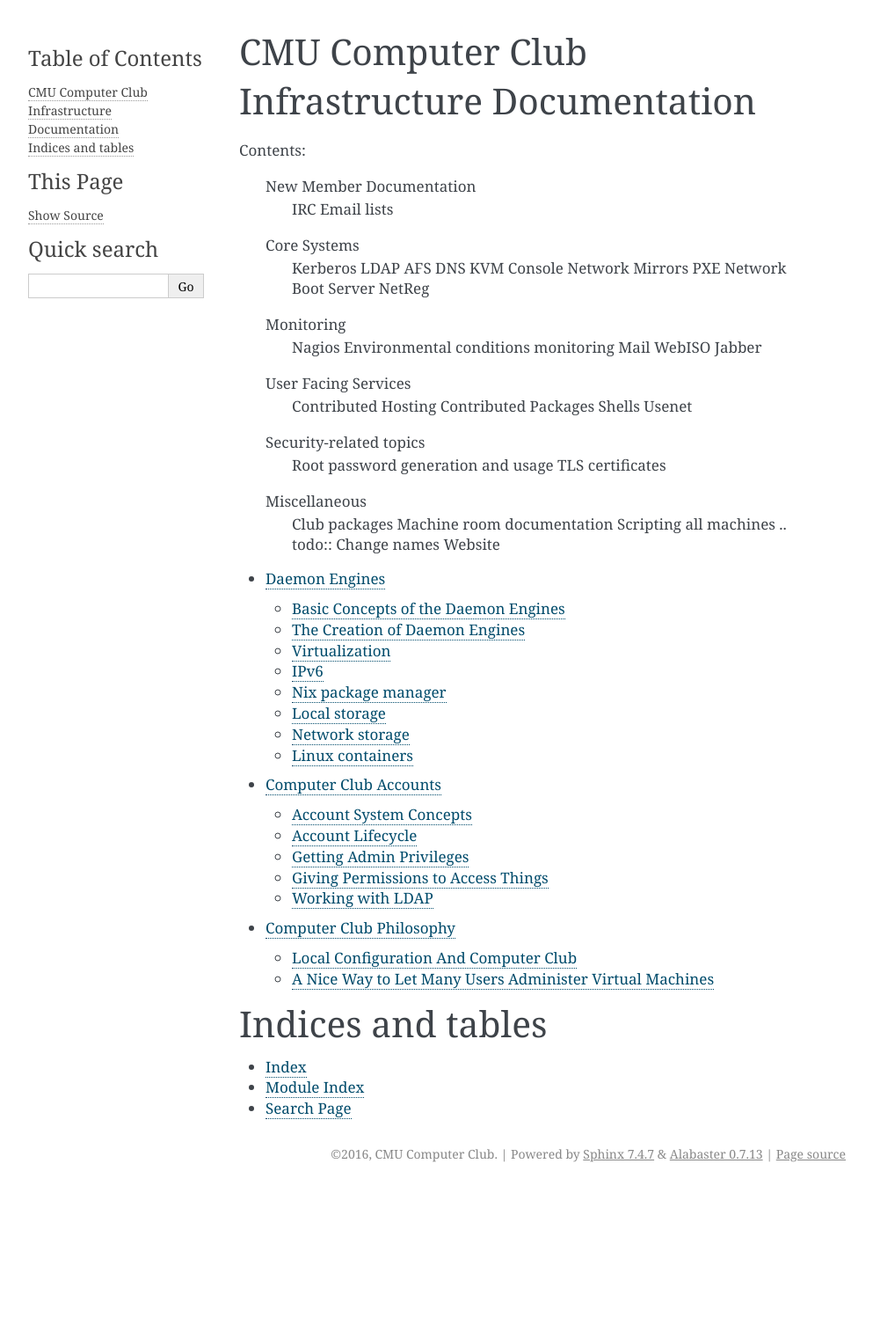
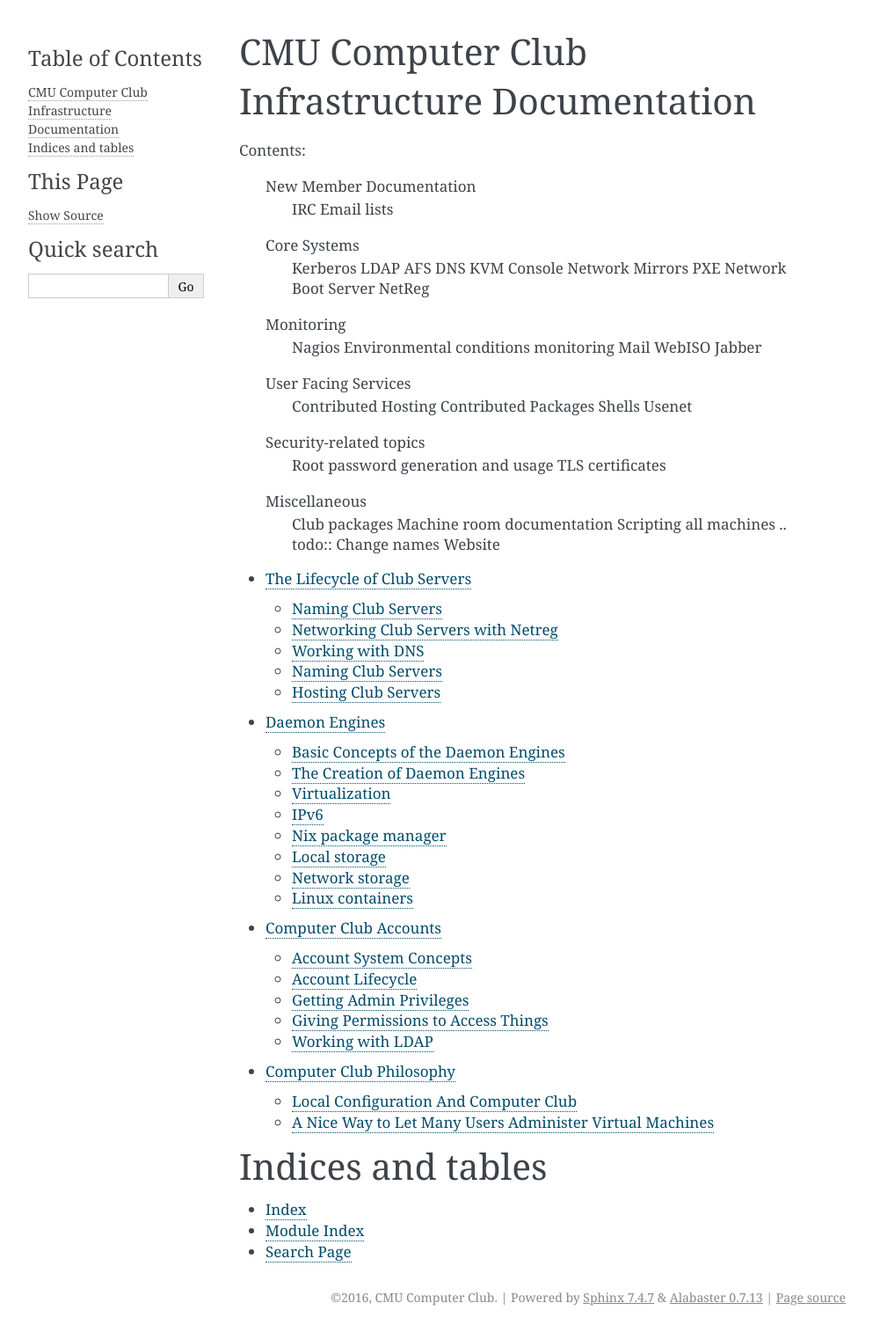
Before and after one commit to cmucc/infra-docs, a Sphinx documentation site: the page built from source/index.rst, in a window 1280 px wide. Shown: the whole page at 88% size, without its empty margins (148-1141 px from the left). Built offline with Sphinx 7.4.7, drawn with Linux system fonts in a browser that asks for light colours; pages that are not in the unit, such as notebooks, are missing from menus; before the commit the page ends 1351 px from its top, so only the background shows below that.

Commit message:
lifecycle: start section on server lifecycle

```diff
--- a/source/index.rst
+++ b/source/index.rst
@@ -45,6 +45,7 @@ Contents:
 .. toctree::
    :maxdepth: 2
 
+   lifecycle/index
    engines/index
    accounts/index
    philosophy/index
--- /dev/null
+++ b/source/lifecycle/clubify.rst
@@ -0,0 +1,3 @@
+==========================================================================
+Naming Club Servers
+==========================================================================
--- /dev/null
+++ b/source/lifecycle/decomission.rst
@@ -0,0 +1,3 @@
+==========================================================================
+Destroying Club Servers
+==========================================================================
--- /dev/null
+++ b/source/lifecycle/dns.rst
@@ -0,0 +1,3 @@
+==========================================================================
+Working with DNS
+==========================================================================
--- /dev/null
+++ b/source/lifecycle/hosts.rst
@@ -0,0 +1,3 @@
+==========================================================================
+Hosting Club Servers
+==========================================================================
--- /dev/null
+++ b/source/lifecycle/names.rst
@@ -0,0 +1,3 @@
+==========================================================================
+Naming Club Servers
+==========================================================================
--- /dev/null
+++ b/source/lifecycle/network.rst
@@ -0,0 +1,3 @@
+==========================================================================
+Networking Club Servers with Netreg
+==========================================================================
```
Also changed, not shown: source/lifecycle/index.rst (added, +24 -0 lines).
